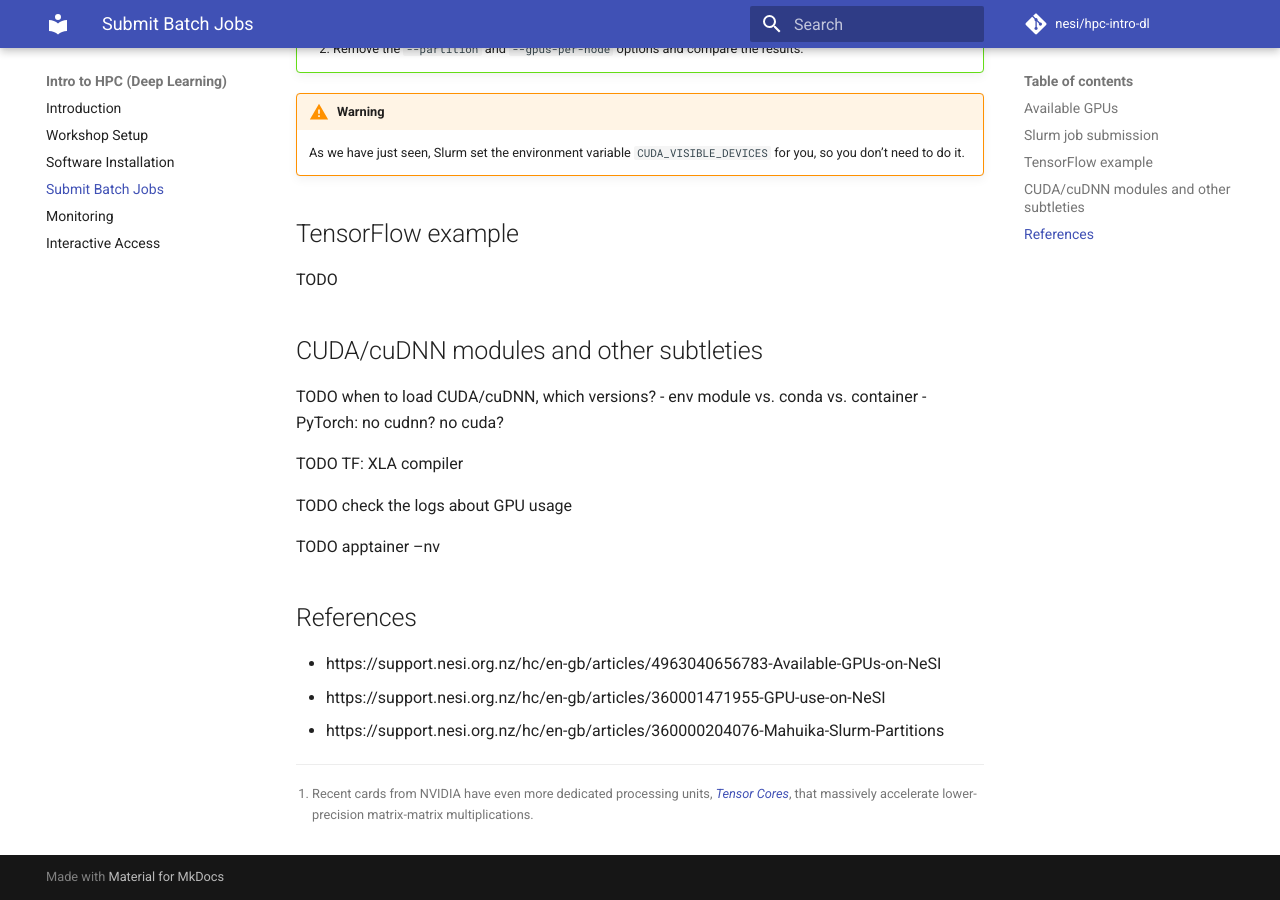
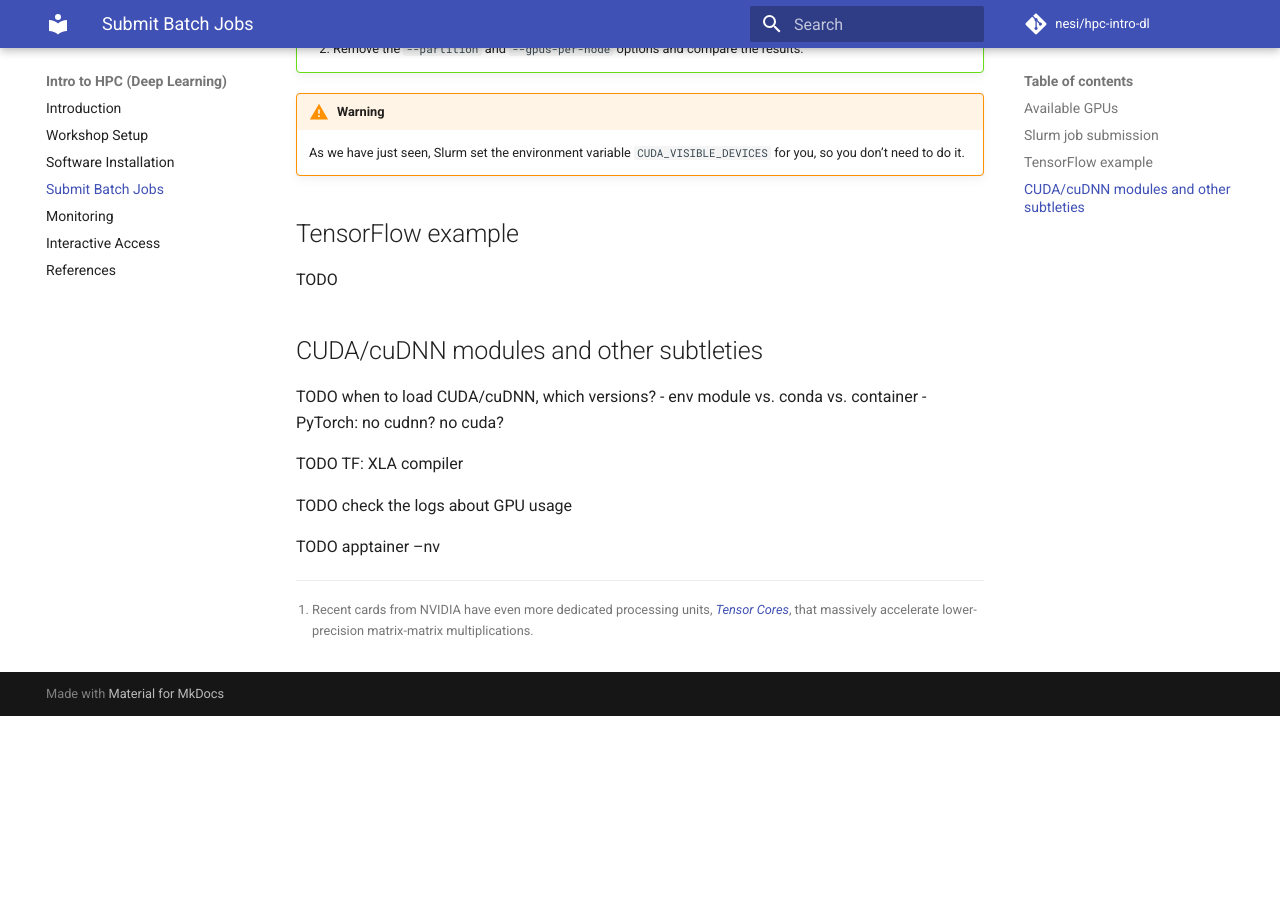
Before and after one commit to nesi/hpc-intro-dl, an MkDocs documentation site: the page built from docs/submit.md, in a window 1280 px wide and 900 px high, scrolled down 3295 px. Built offline with MkDocs 1.6.1 and Material for MkDocs 9.7.7, drawn with Linux system fonts in a browser that asks for light colours; comment, search, counter and statistics services are not loaded; after the commit the page ends 4011 px from its top, so only the background shows below that.

Commit message:
add references page

```diff
--- a/docs/submit.md
+++ b/docs/submit.md
@@ -157,9 +157,3 @@
 TODO check the logs about GPU usage
 
 TODO apptainer --nv
-
-## References
-
-- https://support.nesi.org.nz/hc/en-gb/articles/4963040656783-Available-GPUs-on-NeSI
-- https://support.nesi.org.nz/hc/en-gb/articles/360001471955-GPU-use-on-NeSI
-- https://support.nesi.org.nz/hc/en-gb/articles/360000204076-Mahuika-Slurm-Partitions
--- a/mkdocs.yml
+++ b/mkdocs.yml
@@ -49,3 +49,4 @@
   - submit.md
   - monitor.md
   - interact.md
+  - references.md
```
Also changed, not shown: docs/references.md (added, +12 -0 lines).
